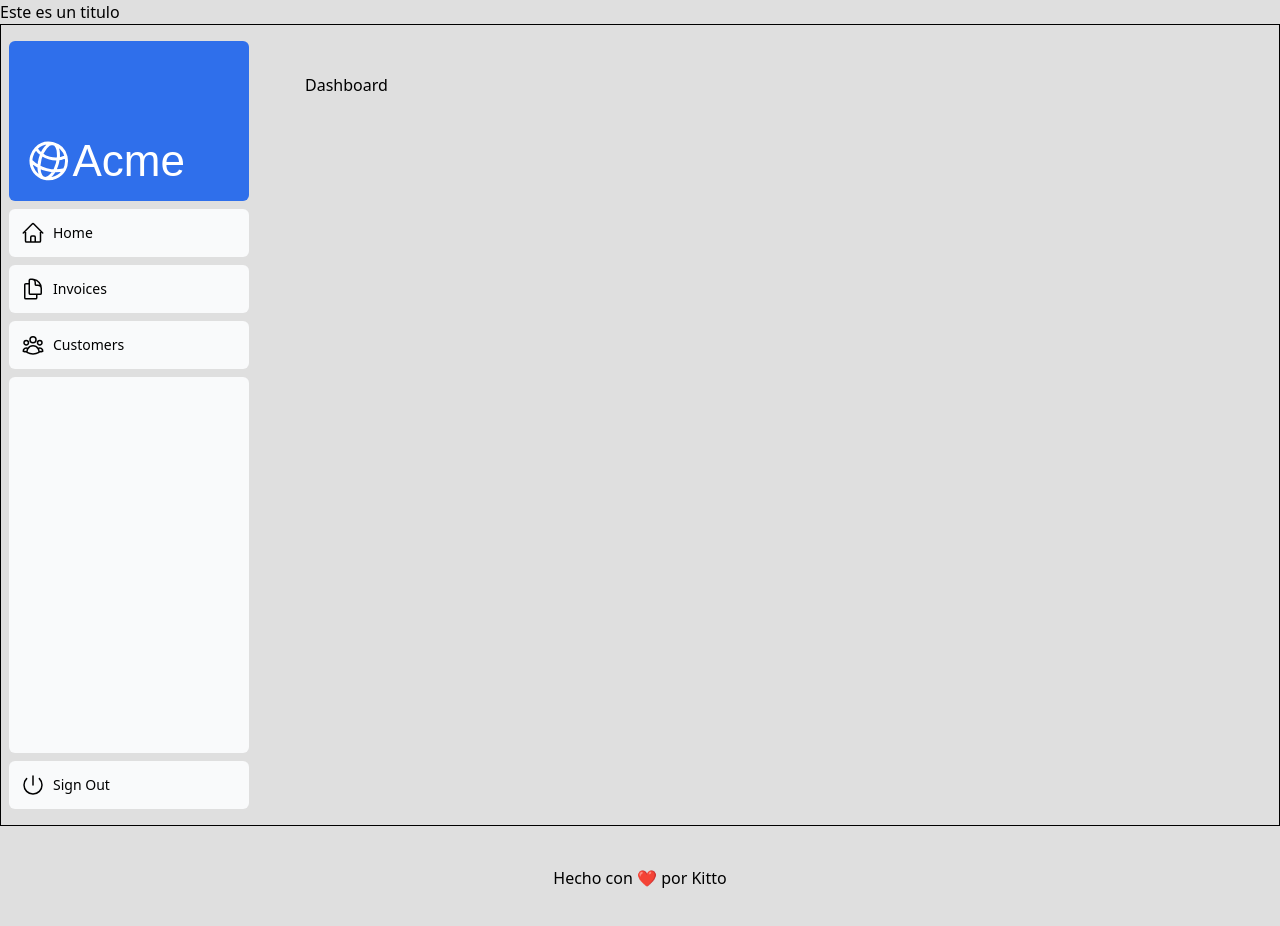
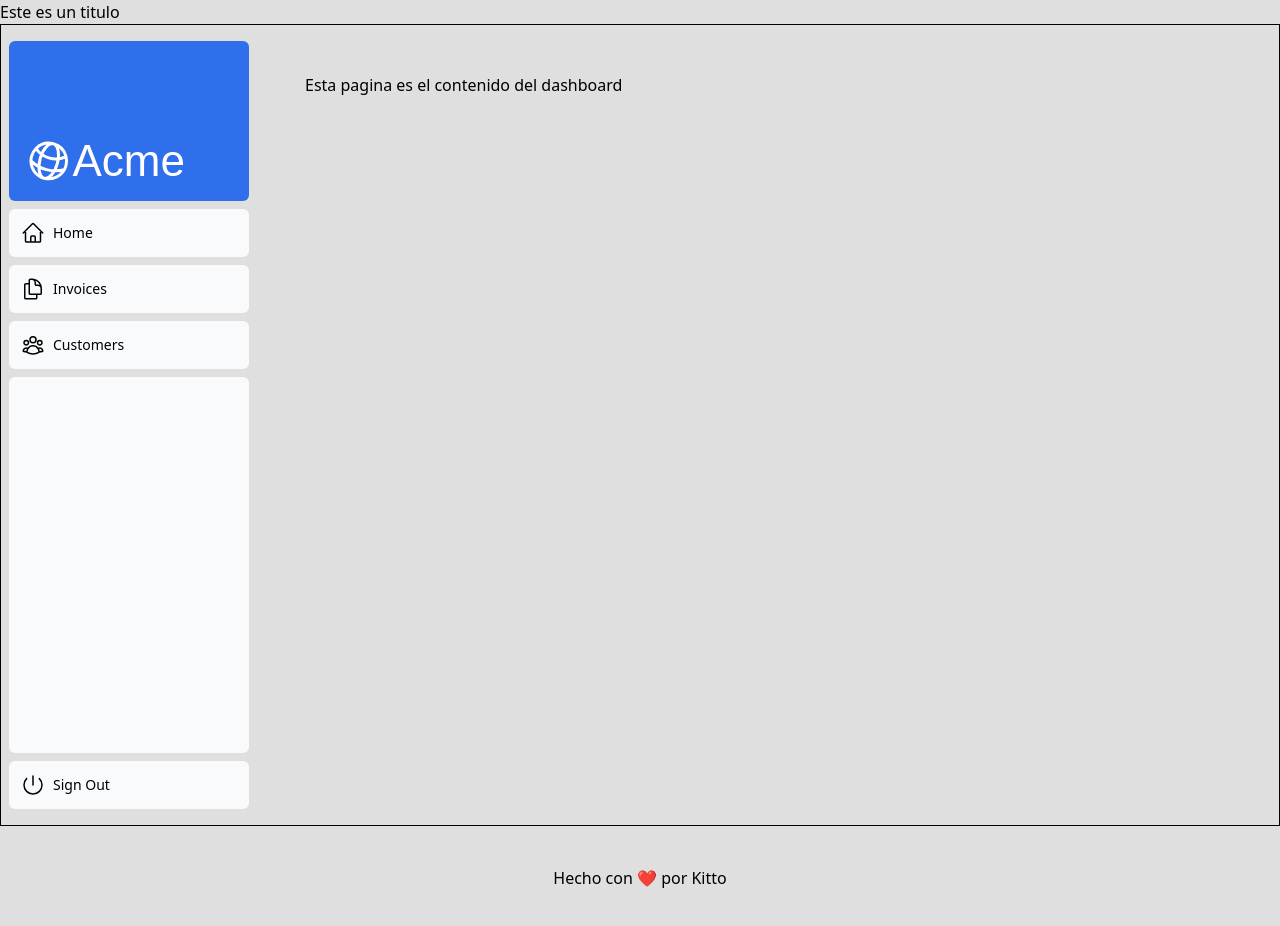
Before and after one commit to vianethsaiz-wq/NextJsTarea2, a Next.js app in the folder nextjs-dashboard/: page /dashboard in a window 1280 px wide. Shown: the top 926 px of the page. Built offline with nearby package versions, Linux system fonts and the light colour scheme; a web font is replaced by a local one.

Commit message:
Uso del componente link

```diff
--- a/nextjs-dashboard/app/dashboard/page.tsx
+++ b/nextjs-dashboard/app/dashboard/page.tsx
@@ -1,3 +1,3 @@
 export default function Page(){
-    return <p>Dashboard</p>
+    return <p>Esta pagina es el contenido del dashboard</p>
 }
--- a/nextjs-dashboard/app/ui/dashboard/nav-links.tsx
+++ b/nextjs-dashboard/app/ui/dashboard/nav-links.tsx
@@ -3,6 +3,7 @@ import {
   HomeIcon,
   DocumentDuplicateIcon,
 } from '@heroicons/react/24/outline';
+import Link from 'next/link';
 
 // Map of links to display in the side navigation.
 // Depending on the size of the application, this would be stored in a database.
@@ -22,14 +23,14 @@ export default function NavLinks() {
       {links.map((link) => {
         const LinkIcon = link.icon;
         return (
-          <a
+          <Link
             key={link.name}
             href={link.href}
             className="flex h-[48px] grow items-center justify-center gap-2 rounded-md bg-gray-50 p-3 text-sm font-medium hover:bg-sky-100 hover:text-blue-600 md:flex-none md:justify-start md:p-2 md:px-3"
           >
             <LinkIcon className="w-6" />
             <p className="hidden md:block">{link.name}</p>
-          </a>
+          </Link>
         );
       })}
     </>
```
